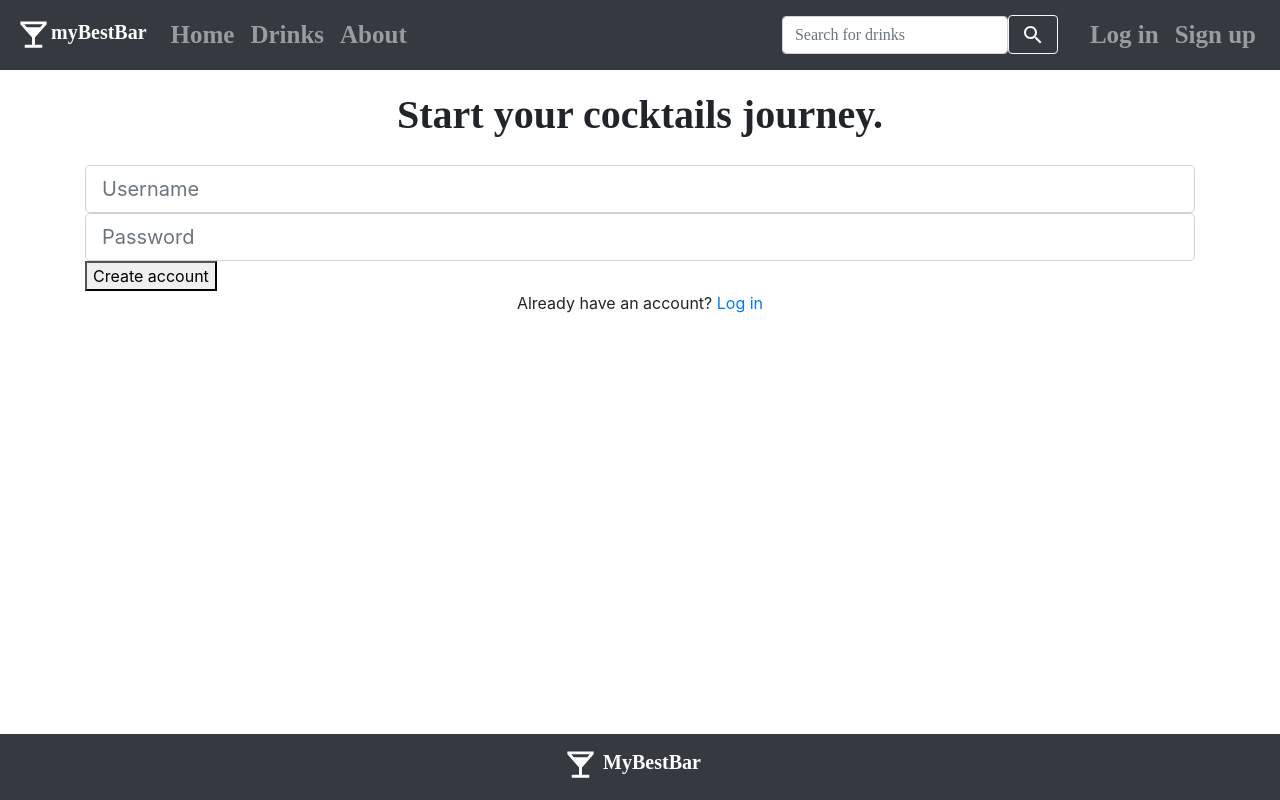
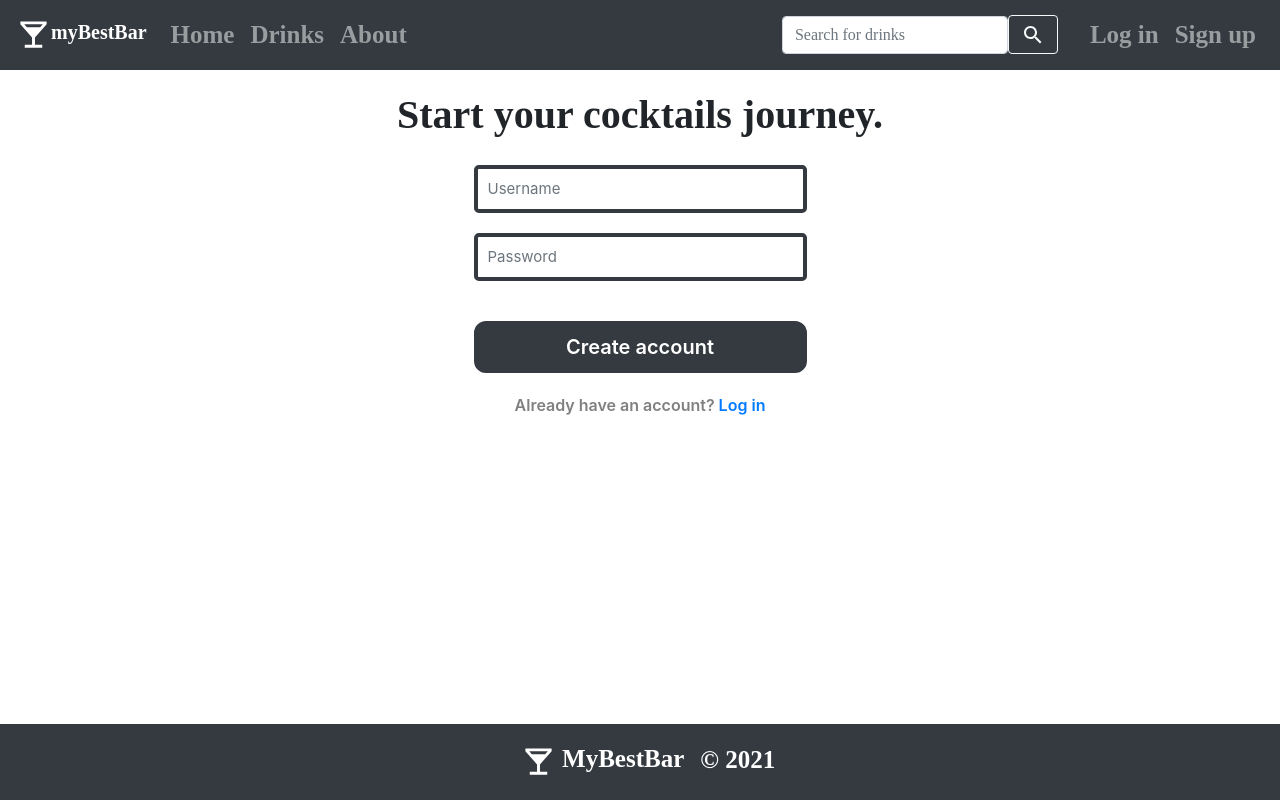
Before and after one commit to linchen1010/myBar, a React (Create React App) app in the folder client/: page /signup in a window 1280 px wide. Built offline with nearby package versions, Linux system fonts and the light colour scheme.

Commit message:
edit form & button & footer styling

```diff
--- a/client/src/App.css
+++ b/client/src/App.css
@@ -245,3 +245,76 @@ a.cocktailNameLink:hover {
   font-weight: 500;
   color: rgb(59, 59, 59);
 }
+
+.loginForm {
+  width: 30%;
+  margin: 20px auto;
+  font-size: 22px;
+  font-weight: 600;
+}
+
+.btn-random {
+  background-color: #343a40;
+  border: none;
+  color: white;
+  padding: 8px 20px;
+  text-align: center;
+  text-decoration: none;
+  font-size: 12px;
+  cursor: pointer;
+  font-size: 20px;
+  font-weight: 600;
+  width: 20%;
+  transition-duration: 0.3s;
+  border: 3px solid #343a40;
+  border-radius: 12px;
+}
+
+.btn-random:hover {
+  background-color: white;
+  color: #343a40;
+  border: 3px solid #343a40;
+}
+
+.btn-default {
+  background-color: #343a40;
+  border: none;
+  color: white;
+  padding: 8px 20px;
+  text-align: center;
+  text-decoration: none;
+  font-size: 12px;
+  margin: 20px 0;
+  cursor: pointer;
+  font-size: 20px;
+  font-weight: 600;
+  width: 100%;
+  transition-duration: 0.3s;
+  border: 3px solid #343a40;
+  border-radius: 12px;
+}
+
+.btn-default:hover {
+  background-color: white;
+  color: #343a40;
+  border: 3px solid #343a40;
+}
+
+.formText {
+  color: grey;
+  font-size: 16px;
+  text-align: center;
+}
+
+input[type='username'] {
+  padding: 20px 10px;
+  margin: 20px 0;
+  border: 4px solid #343a40;
+  font-size: 15px;
+}
+input[type='password'] {
+  padding: 20px 10px;
+  margin: 20px 0;
+  font-size: 15px;
+  border: 4px solid #343a40;
+}
--- a/client/src/components/Footer.js
+++ b/client/src/components/Footer.js
@@ -1,15 +1,19 @@
 import React from 'react';
-import { Navbar, Container, NavbarBrand } from 'react-bootstrap';
+import { Navbar, Container, NavbarBrand, Nav } from 'react-bootstrap';
 import LocalBarIcon from '@material-ui/icons/LocalBar';
 
 export default function Footer() {
+  const style = {
+    color: 'white',
+  };
   return (
     <div className="footer">
       <Navbar bg="dark" variant="dark">
-        <Container className="myNavbar justify-content-center">
-          <NavbarBrand href="/" to="/">
+        <Container className="justify-content-center myNavbar">
+          <Nav.Link href="/" to="/" style={style}>
             <LocalBarIcon color="inherit" fontSize="large" /> MyBestBar
-          </NavbarBrand>
+          </Nav.Link>
+          <Nav style={style}> © 2021 </Nav>
         </Container>
       </Navbar>
     </div>
```
